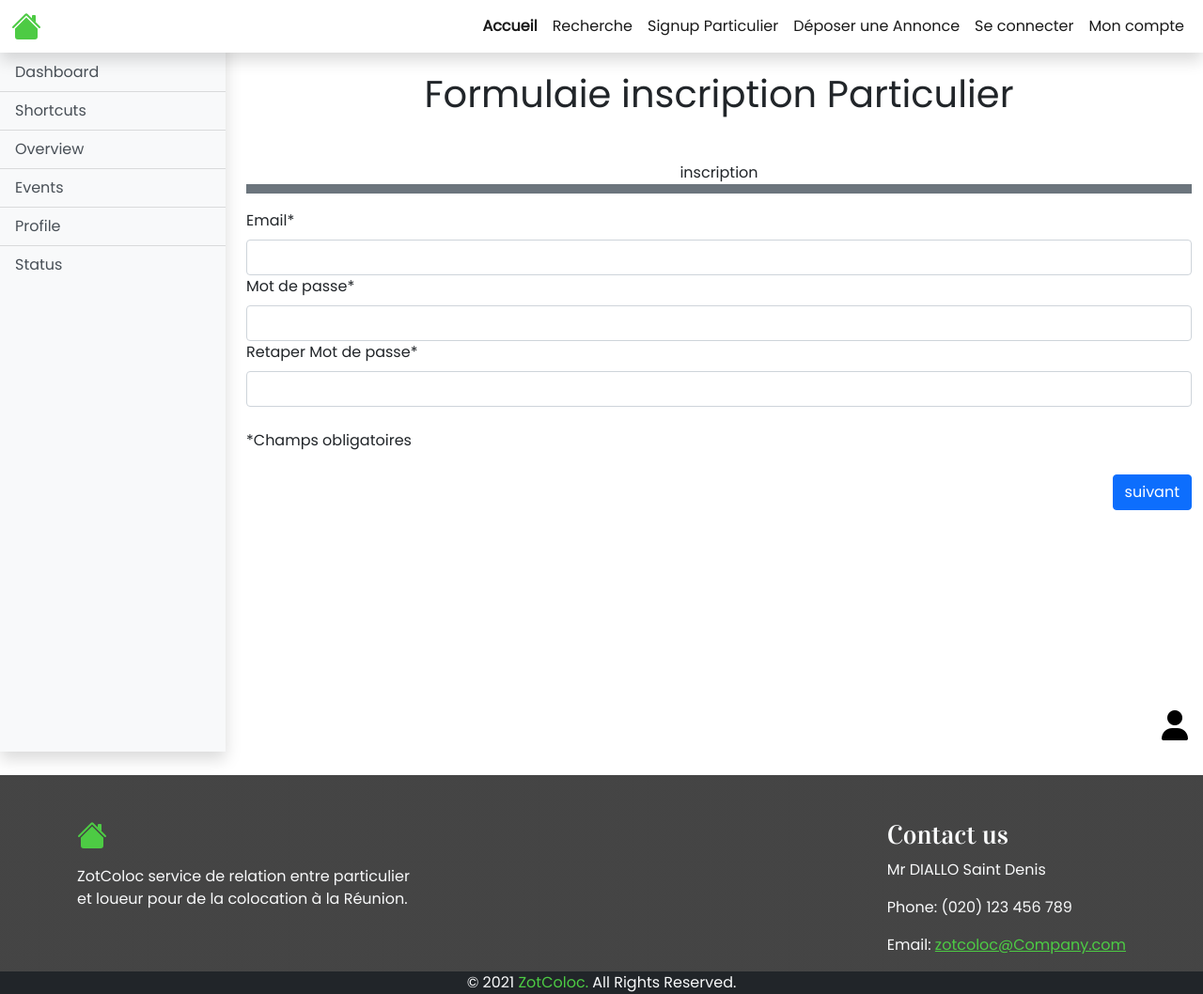
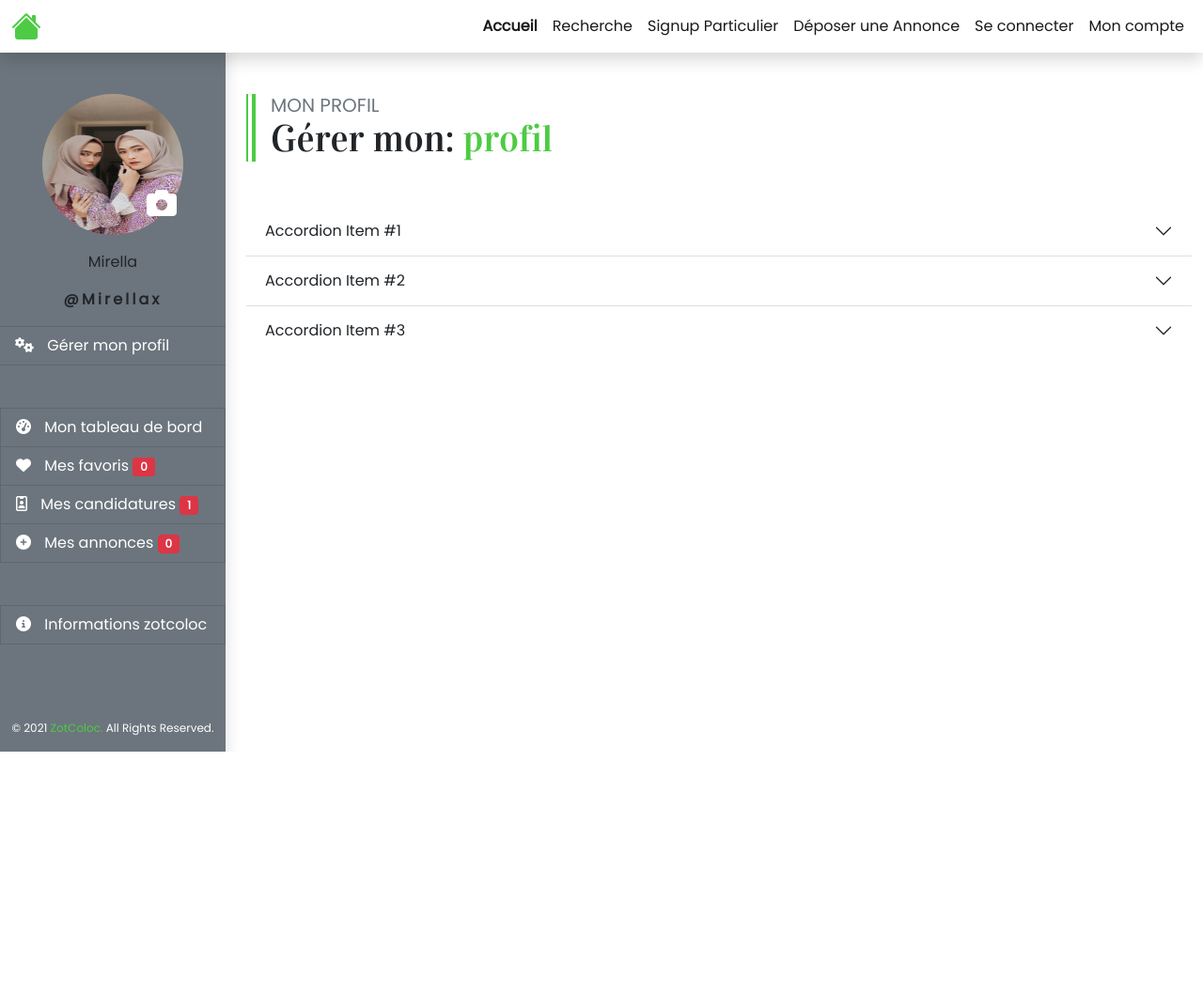
Before and after one commit to nmd974/zotcoloc, a PHP site: page /src/pages/compteParticulier.php in a window 1280 px wide. Shown: the whole page at 94% size. After the commit the page ends 800 px from the top, so only its background shows below. Run offline with PHP 8.4, Linux system fonts and the light colour scheme; some libraries are stand-ins or nearby versions.

Commit message:
ajout de la base des parties mon compte + dashboard

```diff
--- a/src/includes/Layout/footer.php
+++ b/src/includes/Layout/footer.php
@@ -34,14 +34,8 @@
 </div>
 <!-- /#wrapper -->
 
-<!-- script bootstrap -->
-<!-- JavaScript Bundle with Popper -->
-<script src="https://cdn.jsdelivr.net/npm/bootstrap@5.0.0-beta1/dist/js/bootstrap.bundle.min.js"
-    integrity="sha384-ygbV9kiqUc6oa4msXn9868pTtWMgiQaeYH7/t7LECLbyPA2x65Kgf80OJFdroafW"
-    crossorigin="anonymous"></script>
-<!-- script jquery -->
-<script src="https://ajax.googleapis.com/ajax/libs/jquery/3.5.1/jquery.min.js"></script>
 
-<script src="../js/media.js"></script>
+
+<!-- <script src="../js/media.js"></script> -->
 <!-- <script src="../js/signupParticulier.js"></script> -->
-<script src="../js/sidebar.js"></script>
+<!-- <script src="../js/sidebar.js"></script> -->
--- /dev/null
+++ b/src/includes/Layout/scriptsSrc.php
@@ -0,0 +1,7 @@
+<!-- script bootstrap -->
+<!-- JavaScript Bundle with Popper -->
+<script src="https://cdn.jsdelivr.net/npm/bootstrap@5.0.0-beta1/dist/js/bootstrap.bundle.min.js"
+    integrity="sha384-ygbV9kiqUc6oa4msXn9868pTtWMgiQaeYH7/t7LECLbyPA2x65Kgf80OJFdroafW"
+    crossorigin="anonymous"></script>
+<!-- script jquery -->
+<script src="https://ajax.googleapis.com/ajax/libs/jquery/3.5.1/jquery.min.js"></script>
--- /dev/null
+++ b/src/includes/compteParticulier/gererProfil.php
@@ -0,0 +1,32 @@
+<div class="accordion accordion-flush" id="accordionFlushExample">
+  <div class="accordion-item">
+    <h2 class="accordion-header" id="flush-headingOne">
+      <button class="accordion-button collapsed" type="button" data-bs-toggle="collapse" data-bs-target="#flush-collapseOne" aria-expanded="false" aria-controls="flush-collapseOne">
+        Accordion Item #1
+      </button>
+    </h2>
+    <div id="flush-collapseOne" class="accordion-collapse collapse" aria-labelledby="flush-headingOne" data-bs-parent="#accordionFlushExample">
+      <div class="accordion-body">Anim pariatur cliche reprehenderit, enim eiusmod high life accusamus terry richardson ad squid. 3 wolf moon officia aute, non cupidatat skateboard dolor brunch. Food truck quinoa nesciunt laborum eiusmod. Brunch 3 wolf moon tempor, sunt aliqua put a bird on it squid single-origin coffee nulla assumenda shoreditch et. Nihil anim keffiyeh helvetica, craft beer labore wes anderson cred nesciunt sapiente ea proident. Ad vegan excepteur butcher vice lomo. Leggings occaecat craft beer farm-to-table, raw denim aesthetic synth nesciunt you probably haven't heard of them accusamus labore sustainable VHS.</div>
+    </div>
+  </div>
+  <div class="accordion-item">
+    <h2 class="accordion-header" id="flush-headingTwo">
+      <button class="accordion-button collapsed" type="button" data-bs-toggle="collapse" data-bs-target="#flush-collapseTwo" aria-expanded="false" aria-controls="flush-collapseTwo">
+        Accordion Item #2
+      </button>
+    </h2>
+    <div id="flush-collapseTwo" class="accordion-collapse collapse" aria-labelledby="flush-headingTwo" data-bs-parent="#accordionFlushExample">
+      <div class="accordion-body">Anim pariatur cliche reprehenderit, enim eiusmod high life accusamus terry richardson ad squid. 3 wolf moon officia aute, non cupidatat skateboard dolor brunch. Food truck quinoa nesciunt laborum eiusmod. Brunch 3 wolf moon tempor, sunt aliqua put a bird on it squid single-origin coffee nulla assumenda shoreditch et. Nihil anim keffiyeh helvetica, craft beer labore wes anderson cred nesciunt sapiente ea proident. Ad vegan excepteur butcher vice lomo. Leggings occaecat craft beer farm-to-table, raw denim aesthetic synth nesciunt you probably haven't heard of them accusamus labore sustainable VHS.</div>
+    </div>
+  </div>
+  <div class="accordion-item">
+    <h2 class="accordion-header" id="flush-headingThree">
+      <button class="accordion-button collapsed" type="button" data-bs-toggle="collapse" data-bs-target="#flush-collapseThree" aria-expanded="false" aria-controls="flush-collapseThree">
+        Accordion Item #3
+      </button>
+    </h2>
+    <div id="flush-collapseThree" class="accordion-collapse collapse" aria-labelledby="flush-headingThree" data-bs-parent="#accordionFlushExample">
+      <div class="accordion-body">Anim pariatur cliche reprehenderit, enim eiusmod high life accusamus terry richardson ad squid. 3 wolf moon officia aute, non cupidatat skateboard dolor brunch. Food truck quinoa nesciunt laborum eiusmod. Brunch 3 wolf moon tempor, sunt aliqua put a bird on it squid single-origin coffee nulla assumenda shoreditch et. Nihil anim keffiyeh helvetica, craft beer labore wes anderson cred nesciunt sapiente ea proident. Ad vegan excepteur butcher vice lomo. Leggings occaecat craft beer farm-to-table, raw denim aesthetic synth nesciunt you probably haven't heard of them accusamus labore sustainable VHS.</div>
+    </div>
+  </div>
+</div>
--- a/src/pages/compteParticulier.php
+++ b/src/pages/compteParticulier.php
@@ -1,70 +1,81 @@
 <?php require_once(dirname(__DIR__).'/includes/Layout/header.php');?>
 <!-- Sidebar -->
-<div class="bg-light border-right shadow" id="sidebar-wrapper">
-    <div class="sidebar-heading">Start Bootstrap </div>
-    <div class="list-group list-group-flush">
-        <a href="#" class="list-group-item list-group-item-action bg-light">Dashboard</a>
-        <a href="#" class="list-group-item list-group-item-action bg-light">Shortcuts</a>
-        <a href="#" class="list-group-item list-group-item-action bg-light">Overview</a>
-        <a href="#" class="list-group-item list-group-item-action bg-light">Events</a>
-        <a href="#" class="list-group-item list-group-item-action bg-light">Profile</a>
-        <a href="#" class="list-group-item list-group-item-action bg-light">Status</a>
+<div class="border-right shadow" id="sidebar-wrapper">
+    <!-- <div class="sidebar-heading">///</div> -->
+    <div class="list-group list-group-flush" id="sidebar_content">
+    <div class="d-flex flex-column justify-content-center align-items-center">
+            <a href="#">
+                <img src="../images/profile.jpg" alt="" class="profile-img">
+                <i class="fa fa-camera fa-2x icone_photo" aria-hidden="true"></i>
+            </a>
+            <p class="nav_title_profil">Mirella</p>
+            <p class="arobase_pseudo">@Mirellax</p>
+            </div>
+        <a href="#" class="list-group-item list-group-item-action sidebar_item">
+            <i class="fa fa-cogs icone_sidebar" aria-hidden="true"></i>
+            Gérer mon profil
+        </a>
+
+        <div class="dashboard_items">
+            <a href="#" class="list-group-item list-group-item-action sidebar_item">
+                <i class="fa fa-tachometer icone_sidebar" aria-hidden="true"></i>
+                Mon tableau de bord
+            </a>
+            <a href="#" class="list-group-item list-group-item-action sidebar_item">
+                <i class="fa fa-heart icone_sidebar" aria-hidden="true"></i>
+                Mes favoris
+                <span class="badge bg-danger">0</span>
+            </a>
+
+            <a href="#" class="list-group-item list-group-item-action sidebar_item">
+                <i class="fa fa-id-badge icone_sidebar" aria-hidden="true"></i>
+                Mes candidatures
+                <span class="badge bg-danger">1</span>
+            </a>
+            <a href="#" class="list-group-item list-group-item-action sidebar_item">
+                <i class="fa fa-plus-circle icone_sidebar" aria-hidden="true"></i>
+                Mes annonces
+                <span class="badge bg-danger">0</span>
+            </a>
+        </div>
+        <div class="contact_zotcoloc">
+        <a href="#" class="list-group-item list-group-item-action sidebar_item">
+            <i class="fa fa-info-circle icone_sidebar" aria-hidden="true"></i>
+            Informations zotcoloc
+        </a>
+
+        </div>
+
+        <div class="footer_sidebar text-center">
+            <p>&copy; 2021 <span class="text-green">ZotColoc.</span> All Rights Reserved.</p>
+        </div>
     </div>
 </div>
 <!-- /#sidebar-wrapper -->
+
+
 <div class="container-fluid" id="wrapper-content">
-    <!-- inscription-->
+    <!--TITRE A CHANGER SELON LE INCLUDE AFFICHE-->
     <div class="container">
-        <p id="description" class="lead">
-        <h1 class="text-center" id="title">Formulaie inscription Particulier </h1>
-    </div>
-    <div class="container mt-5">
-        <!-- <div class="timeline"> -->
-        <ul class="d-flex justify-content-around">
-            <li class="step">inscription</li>
-
-        </ul>
-        <div class="d-flex justify-content-center align-items-center">
-            <div class="line_time position-relative">
-                <div class="line_time_progress position-relative"></div>
+        <div class="mb-5 subtitle">
+            <div class="border-one ps-1">
+                <div class="border-two ps-3">
+                    <p class="text-secondary m-0 poppins h5">MON PROFIL</p>
+                    <h2 class="vidaloka m-0 h1" id="title_step">Gérer mon:<span class="text-green"> profil</span></h2>
+                </div>
             </div>
         </div>
-        <ul class="d-flex justify-content-around">
-            <li class="dots"></li>
-            <li class="dots"></li>
-            <li class="dots"></li>
-            <li class="dots"></li>
-            <li class="dots"></li>
-        </ul>
-        <!-- </div> -->
     </div>
+    <!--METTRE LE CONTENU ICI-->
     <div class="container">
-        <form method="POST" enctype="multipart/form-data">
-            <div class="col-md-12">
-                <label for="inputEmail4" class="form-label">Email*</label>
-                <input type="email" class="form-control" id="inputEmail4" name="emailUser" value="<?php if(isset($_POST['emailUser'])){
-                    echo $_POST['emailUser'];
-                }?>">
-            </div>
-            <div class="col-md-12">
-                <label for="confirmPassword" class="form-label">Mot de passe*</label>
-                <input type="password" class="form-control" id="confirmPassword" name="passwordUser">
-            </div>
-            <div class="col-md-12">
-                <label for="inputPassword4" class="form-label">Retaper Mot de passe*</label>
-                <input type="password" class="form-control" id="inputPassword4" name="repass">
-            </div>
-            <div class="col-md-12 mt-4">
-                *Champs obligatoires
-            </div>
-            <!--button validation inscription-->
-            <div class="col-12 text-end my-4">
-                <button type="submit" class="btn btn-primary mr-5" name="inscription_01"
-                    formmethod="post">suivant</button>
-            </div>
-        </form>
+        <?php require_once(dirname(__DIR__).'/includes/compteParticulier/gererProfil.php');?>
     </div>
-    <i class="fa fa-user fa-2x" id="menu-toggle" style="color: black;" aria-hidden="true"></i>
+
+    <!--BOUTON DE SWITCH SIDEBAR EN MOBILE-->
+    <i class="fa fa-user fa-2x" id="menu-toggle" aria-hidden="true"></i>
 </div>
 
-<?php require_once(dirname(__DIR__).'/includes/Layout/footer.php');?>
+<?php //require_once(dirname(__DIR__).'/includes/Layout/footer.php');?>
+<?php require_once(dirname(__DIR__).'/includes/Layout/scriptsSrc.php');?>
+<script src="../js/sidebar.js"></script>
+<?php require_once(dirname(__DIR__).'/includes/Layout/finbalise.php');?>
--- a/src/pages/home.php
+++ b/src/pages/home.php
@@ -256,3 +256,4 @@
 
 
 <?php require_once(dirname(__DIR__).'/includes/Layout/footer.php');?>
+<?php require_once(dirname(__DIR__).'/includes/Layout/finbalise.php');?>
--- a/src/style/style.css
+++ b/src/style/style.css
@@ -150,11 +150,38 @@ footer{
 #sidebar-wrapper {
     margin-left: 0;
     min-height: 100vh;
+    background-color: #6c757d !important;
     position: fixed;
     -webkit-transition: margin .25s ease-out;
     -moz-transition: margin .25s ease-out;
     -o-transition: margin .25s ease-out;
     transition: margin .25s ease-out;
+}
+#sidebar_content{
+    padding-top: 100px;
+}
+.nav_title_profil{
+    margin-top: 17px;
+}
+.arobase_pseudo{
+    font-weight: 700;
+    letter-spacing: 0.2rem;
+}
+.contact_zotcoloc{
+    margin-top: 45px;
+}
+.sidebar_item{
+    background-color:#6c757d !important;
+    color: white;
+}
+.dashboard_items{
+    margin-top: 45px;
+}
+.list-group-flush>.list-group-item {
+    border-width: 1px 0 1px;
+}
+.icone_sidebar{
+    margin-right: 10px;
 }
 #wrapper{
     min-height: 100vh;
@@ -163,39 +190,53 @@ footer{
     padding: 0.875rem 1.25rem;
     font-size: 1.2rem;
 }
-
 #sidebar-wrapper .list-group {
     width: 15rem;
 }
-
 #page-content-wrapper {
     min-width: 0;
     width: 100%;
 }
-
 #wrapper.toggled #sidebar-wrapper {
     margin-left: -15rem;
 }
 #wrapper-content{
-    padding: 60px 0px 0px 250px;
+    padding: 0px 0px 0px 250px;
     margin-top: 0px;
-    height: 100% !important;
+    /* height: 100% !important; a remettre si footer*/
 }
 #menu-toggle{
+    display: none;
     height: 44px;
     width: 44px;
-    color: white;
+    color: #4dcb44 !important;
     position: fixed;
     bottom: 0;
     right: 0;
-    z-index: 100000;
     border: none;
     outline: none;
-    color: white;
     cursor: pointer;
     border-radius: 100%;
 }
-
+.profile-img{
+    width: 150px;
+    height: 150px;
+    border-radius: 100%;
+}
+.footer_sidebar{
+    background-color:#6c757d !important;
+    color: white;
+    position: absolute;
+    bottom: 0;
+    font-size: 12px;
+    width: 100%;
+}
+.icone_photo{
+    position: absolute;
+    top: 25%;
+    left: 65%;
+    z-index: 1000;
+}
 /*INSCRIPTION PARTICULIER*/
 /*---------------------------------------------*/
 ul{
```
Also changed, not shown: src/includes/signupFormParticulier/timeline.php (+0 -7 lines), src/js/sidebar.js (+28 -3 lines), src/images/add-photo.png (added), src/images/add-photo2.png (added), src/images/add-photo33.png (added), src/images/profile.jpg (added).
